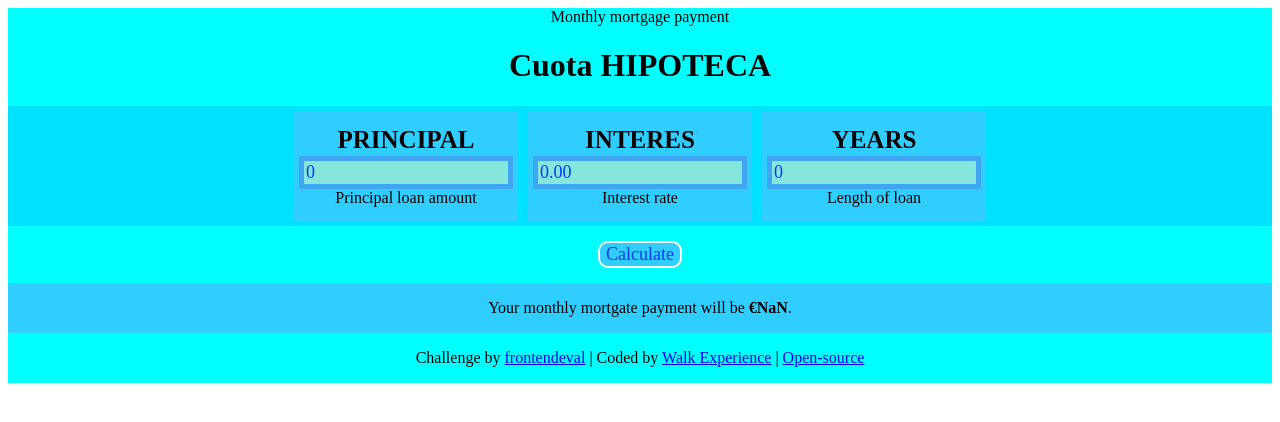
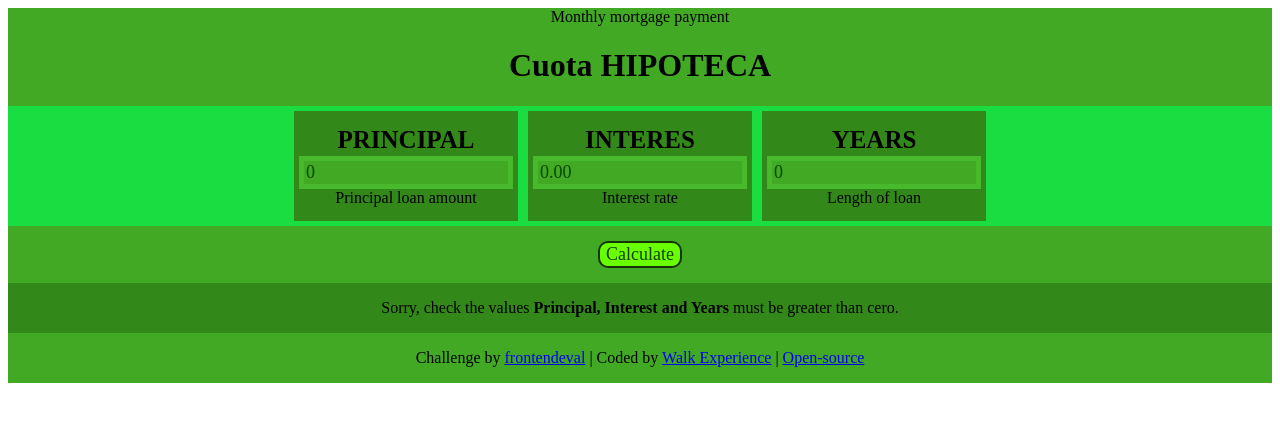
Before and after one commit to maestroGit/mortgage-App, a plain HTML site: page index.html in a window 1280 px wide. Both pictures are taken after a click on the button "Calculate". Drawn offline with Linux system fonts and the light colour scheme.

Commit message:
change of tones from blue to green

```diff
--- a/app.js
+++ b/app.js
@@ -1,21 +1,16 @@
 // Dom elements
-let amount = document.getElementById('amount');
-const interestRate = document.getElementById('interest-rate');
-const yearTime = document.getElementById('time');
-const cuota = document.getElementById('cuota');
+let amount = document.getElementById("amount");
+const interestRate = document.getElementById("interest-rate");
+const yearTime = document.getElementById("time");
+const cuota = document.getElementById("cuota");
 const btn = document.getElementById("btn");
-const form = document.getElementById('form');
 
-btn.addEventListener('click', (e) => {
+btn.addEventListener("click", (e) => {
     e.preventDefault();
     calculoCuota();
-})
+});
 
 const calculoCuota = () => {
-    console.log(amount);
-    console.log(typeof(amount));
-    console.log(yearTime);
-    console.log(typeof(yearTime));
     const p = amount.value;
     const r = interestRate.value / 100 / 12;
     const n = yearTime.value * 12;
@@ -23,20 +18,16 @@ const calculoCuota = () => {
     const payment = Math.round(
         (p * r * Math.pow(1 + r, n)) / (Math.pow(1 + r, n) - 1)
     );
-    cuota.innerHTML = `Your monthly mortgate payment will be <strong>€${payment}</strong>.`;
+    if (p <= 0 || n <= 0 || r <= 0) {
+        cuota.innerHTML = `Sorry, check the values <strong>Principal, Interest and Years </strong> must be greater than cero.`;
+    } else {
+
+        cuota.innerHTML = `Your monthly mortgate payment will be <strong>€${payment}</strong>.`;
+    }
     // The standard math equation
     // for calculating your monthly mortgage payment is:
     //     P(r(1 + r) ^ n / ((1 + r) ^ n) - 1))
     // P is the principal loan amount
     // r is the monthly interest rate
     // n is the total number of payments on your mortgage
-}
-
-/*
-// The standard math equation
-// for calculating your monthly mortgage payment is:
-//     P(r(1 + r) ^ n / ((1 + r) ^ n) - 1))
-// P is the principal loan amount
-// r is the monthly interest rate
-// n is the total number of payments on your mortgage
-*/
+};
--- a/index.html
+++ b/index.html
@@ -6,7 +6,7 @@
     <meta http-equiv="X-UA-Compatible" content="IE=edge">
     <meta name="viewport" content="width=device-width, initial-scale=1.0">
     <link rel="stylesheet" href="style.css">
-    <title>HipotecaApp</title>
+    <title>Mortgage-App</title>
 </head>
 
 <body>
@@ -16,7 +16,6 @@
             <H1>Cuota HIPOTECA
             </h1>
         </div>
-        <form id="form">
         <div class="container">
             <div class="input-date">
                 <h1 class="label">PRINCIPAL</h1>
@@ -37,10 +36,9 @@
         <div class="btns">
             <button id="btn">Calculate</button>
         </div>
-        </form>
+
         <div class="info">
             <p id="cuota">
-                Submit your details to see your monthly payment here.
             </p>
         </div>
         <p class="signature">
@@ -50,15 +48,15 @@
           >
           | Coded by
           <a
-            href="https://walkexperience.com/"
+            href="https://walkexperience.org/"
             target="_blank"
-            title="Portfolio Website"
+            title="Walk Experience"
           >
             Walk Experience</a
           >
           |
           <a
-            href="https://github.com/"
+            href="https://github.com/maestroGit/mortgage-App.git"
             target="_blank"
             title="Github Code"
           >
--- a/style.css
+++ b/style.css
@@ -3,12 +3,12 @@
     flex-direction: column;
     justify-content: center;
     text-align: center;
-    background-color: aqua;
+    background-color: rgb(65, 169, 36);
 }
 
 .container {
     display: flex;
-    background-color: rgba(0, 204, 255, 0.608);
+    background-color: rgba(0, 255, 85, 0.608);
     justify-content: center;
 }
 
@@ -17,7 +17,7 @@
     padding: 5px;
     width: 0 auto;
     height: 100px;
-    background-color: rgb(47, 206, 255);
+    background-color: rgb(50, 137, 25);
     display: flex;
     flex-direction: column;
     justify-content: center;
@@ -25,29 +25,29 @@
 }
 
 #amount:focus {
-    background-color: aqua;
+    background-color: rgb(106, 255, 0);
 }
 
 #interest-rate:focus {
-    background-color: aqua;
+    background-color: rgb(106, 255, 0);
 }
 
 #time:focus {
-    background-color: aqua;
+    background-color: rgb(106, 255, 0);
 }
 
 #amount,
 #interest-rate,
 #time {
     margin: 0 auto;
-    background-color: rgb(133, 230, 219);
+    background-color: rgb(65, 169, 36);
     width: 200px;
     border: 5px;
     border-style: solid;
-    border-color: rgb(64, 165, 243);
+    border-color: rgb(70, 185, 45);
     font-size: 18px;
     font-family: montserrat;
-    color: rgb(4, 57, 248);
+    color: rgb(9, 72, 1);
 }
 
 .label {
@@ -57,7 +57,7 @@
 }
 
 .info {
-    background-color: rgb(47, 206, 255);
+    background-color: rgb(50, 137, 25);
     display: flex;
     justify-content: center;
     margin: 0;
@@ -71,14 +71,14 @@
 }
 
 #btn {
-    background-color: rgb(47, 206, 255);
+    background-color: #6AFF00;
     border-style: solid;
     border-width: 2px;
     border-radius: 10px;
-    border-color: rgb(250, 251, 251);
+    border-color: rgb(21, 52, 5);
     font-size: 18px;
     font-family: montserrat;
-    color: rgb(4, 57, 248);
+    color: rgb(19, 62, 8);
 }
 
 @media (max-width: 768px),
```
Also changed, not shown: 1 other file. Lines whose indentation alone changed are shown as unchanged.
